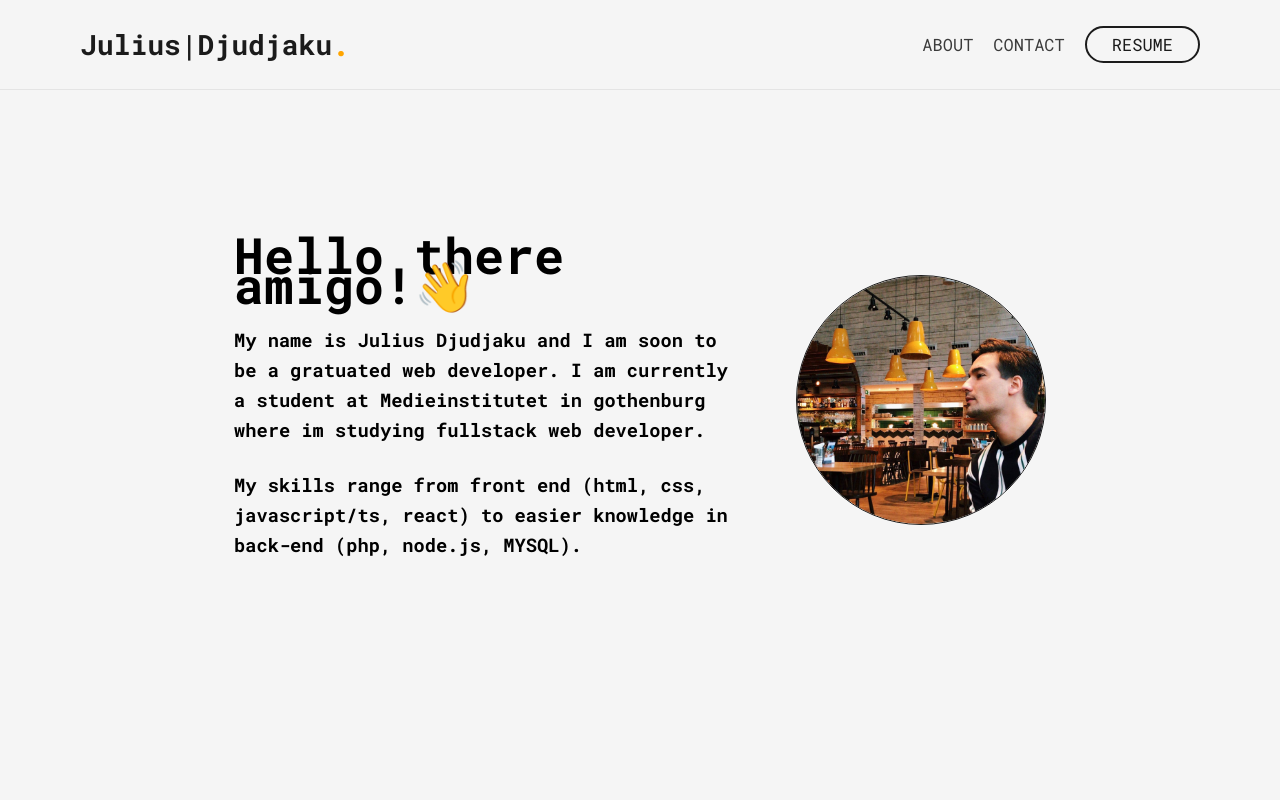
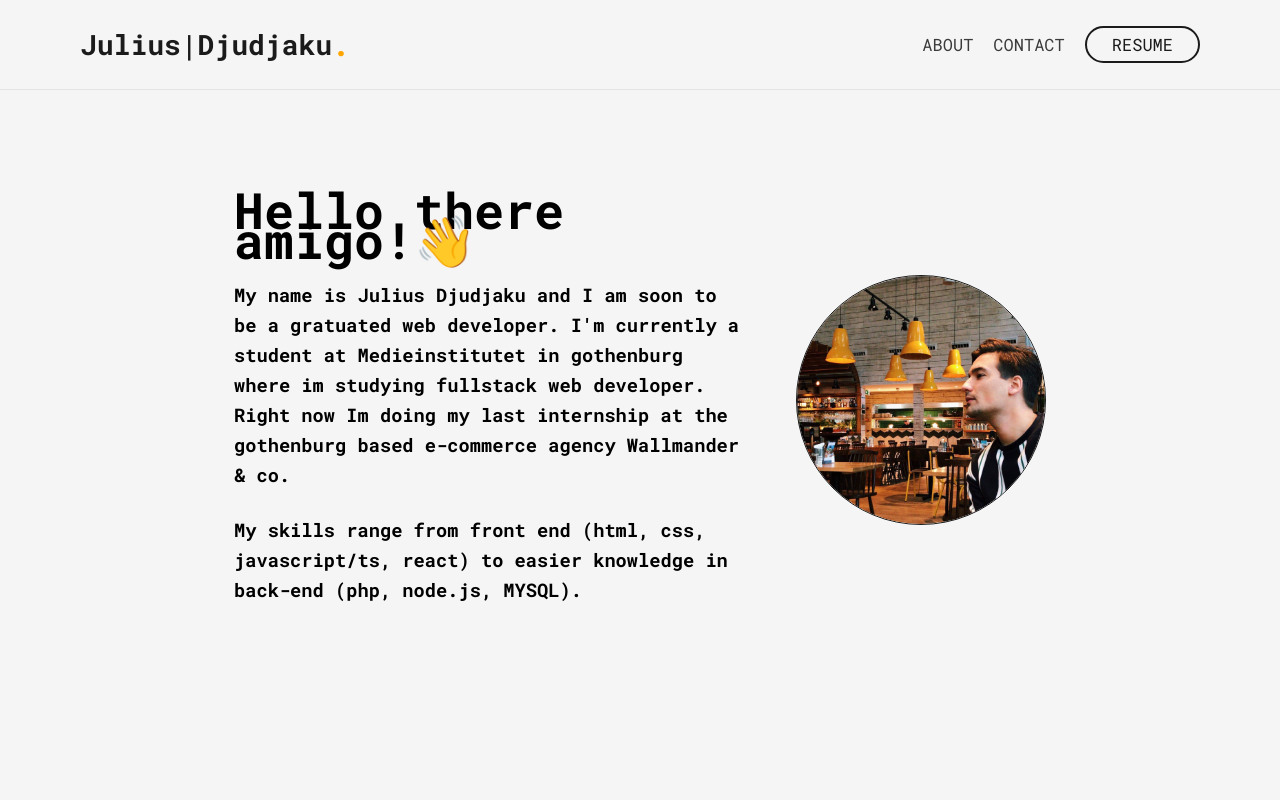
Before and after one commit to julleceasar/Julius-Portfolio, a Next.js app: page / in a window 1280 px wide. Shown: the top 800 px of the page. Built offline with nearby package versions, Linux system fonts and the light colour scheme.

Commit message:
added footer links to social.

```diff
--- a/components/ContactForm/ContactForm.tsx
+++ b/components/ContactForm/ContactForm.tsx
@@ -1,11 +1,13 @@
 import { useForm, ValidationError } from "@formspree/react";
 import s from "./ContactForm.module.css";
 import CheckCircleIcon from '@mui/icons-material/CheckCircle';
+import { useState } from "react";
 
 interface Props {}
 
 const ContactForm: React.FC<Props> = () => {
   const [state, handleSubmit] = useForm("mayzoodl");
+
   if (state.succeeded) {
     return (
         <div style={{marginTop: '50px', display: 'flex', gap: '10px'}}>
@@ -14,6 +16,9 @@ const ContactForm: React.FC<Props> = () => {
         </div>
     )
   }
+
+
+
   return (
     <form className={s.formStyle} onSubmit={handleSubmit}>
       <div className={s.inputContainer}>
--- a/components/Footer/Footer.tsx
+++ b/components/Footer/Footer.tsx
@@ -3,15 +3,15 @@ import GitHubIcon from "@mui/icons-material/GitHub";
 import LinkedInIcon from "@mui/icons-material/LinkedIn";
 import FacebookSharpIcon from "@mui/icons-material/FacebookSharp";
 import KeyboardDoubleArrowUpIcon from "@mui/icons-material/KeyboardDoubleArrowUp";
+import Link from "next/link";
 
 interface Props {}
 
 const Footer: React.FC<Props> = () => {
-
   const scrollToTop = () => {
     window.scrollTo({
       top: 0,
-      behavior: "smooth"
+      behavior: "smooth",
     });
   };
 
@@ -25,7 +25,7 @@ const Footer: React.FC<Props> = () => {
             color: "#1B1B1B",
             backgroundColor: "whitesmoke",
             borderRadius: "50%",
-            cursor: 'pointer'
+            cursor: "pointer",
           }}
         />
         <div
@@ -43,9 +43,24 @@ const Footer: React.FC<Props> = () => {
           </h1>
         </div>
         <div className={s.socialMediaContainer}>
-          <GitHubIcon style={{ color: "whitesmoke" }} fontSize="large" />
-          <LinkedInIcon style={{ color: "whitesmoke" }} fontSize="large" />
-          <FacebookSharpIcon style={{ color: "whitesmoke" }} fontSize="large" />
+          <Link target={"_blank"} href="https://github.com/julleceasar">
+            <GitHubIcon style={{ color: "whitesmoke" }} fontSize="large" />
+          </Link>
+          <Link
+            target={"_blank"}
+            href="https://www.linkedin.com/in/julius-djudjaku/"
+          >
+            <LinkedInIcon style={{ color: "whitesmoke" }} fontSize="large" />
+          </Link>
+          <Link
+            target={"_blank"}
+            href="https://www.facebook.com/julius.djudjaku"
+          >
+            <FacebookSharpIcon
+              style={{ color: "whitesmoke" }}
+              fontSize="large"
+            />
+          </Link>
         </div>
       </div>
     </div>
--- a/src/pages/index.tsx
+++ b/src/pages/index.tsx
@@ -30,8 +30,9 @@ export default function Home() {
           <h1 style={{ fontSize: isMobile || isTablet ? '35px' : '50px' }}>Hello there amigo!👋 </h1>
           <h3>
             My name is Julius Djudjaku and I am soon to be a gratuated web
-            developer. I am currently a student at Medieinstitutet in gothenburg
-            where im studying fullstack web developer.{" "}
+            developer. I'm currently a student at Medieinstitutet in gothenburg
+            where im studying fullstack web developer. Right now Im doing my last internship at the gothenburg based e-commerce agency
+Wallmander & co.  {" "}
           </h3>
           <h3>
             My skills range from front end (html, css, javascript/ts, react) to
```
